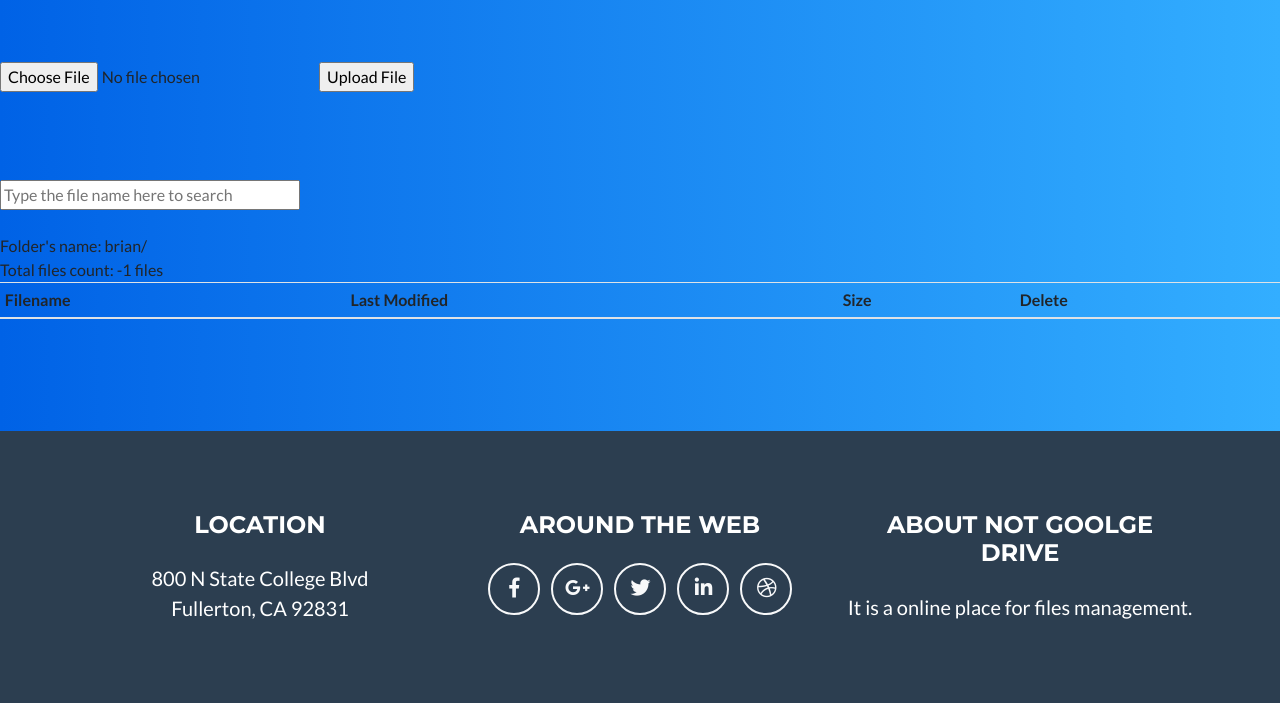
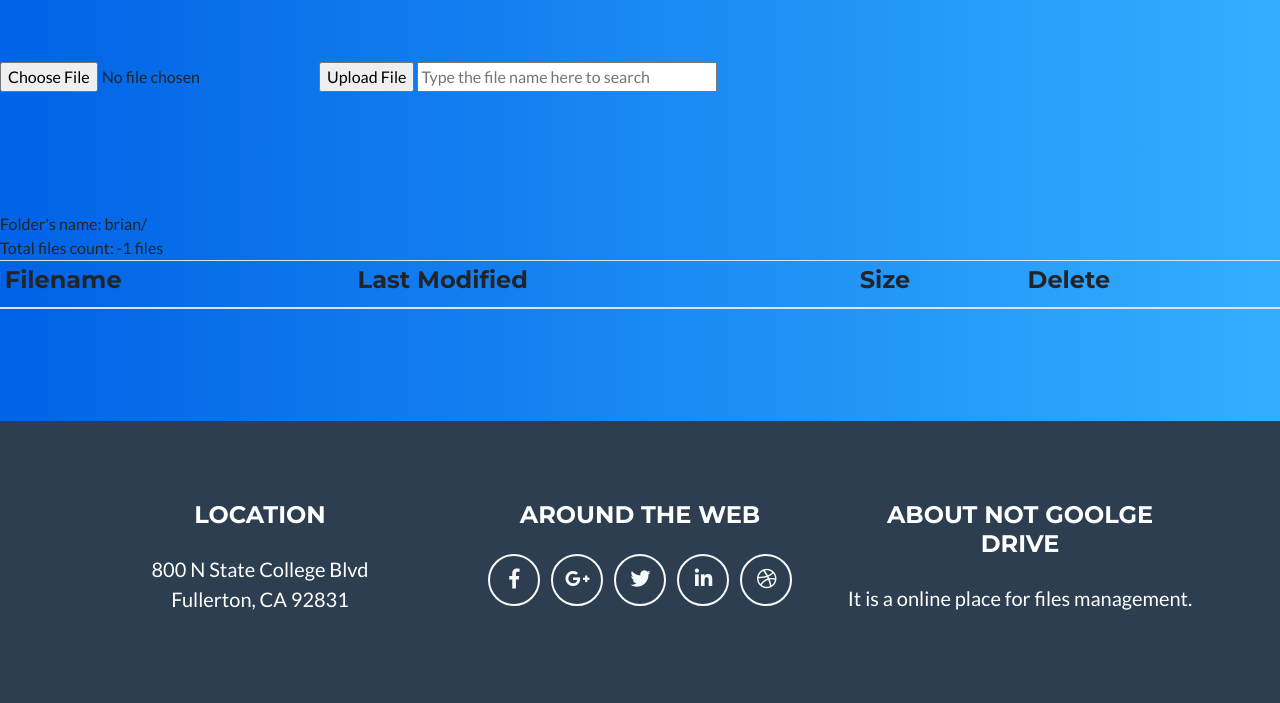
Before and after one commit to ewrybovic/Not-Google-Drive, a PHP site: page /profile.php in a window 1280 px wide. Shown: the part 106-809 px from the top of the page. After the commit the page ends 716 px from the top, so only its background shows below. Run offline with PHP 8.4, Linux system fonts and the light colour scheme; a user stored in the database is signed in; lists and menus that the app fills with data are empty.

Commit message:
style page

```diff
--- a/profile.php
+++ b/profile.php
@@ -57,16 +57,17 @@
     <br /><br /><br />
 
         <form action="php/upload.php" method="post" enctype="multipart/form-data">
-          <div class="form-group">
-            <input type="file" name="fileToUpload" id="fileToUpload">
-            <input type="submit" name="submit" value="Upload File">
+          <div class="download">
+            <input class="inputLogin" type="file" name="fileToUpload" id="fileToUpload" required>
+            <input class="inputLogin" type="submit" name="submit" value="Upload File">
+            <input class="inputLogin" id="input" type="text" onkeyup="SearchFunction()" placeholder="Type the file name here to search" style="width:300px;"></input>
           </div>
         </form>
 
     <br /><br /><br />
 
     <!-- search bar -->
-    <span style="width:50%"><input id="input" type="text" onkeyup="SearchFunction()" placeholder="Type the file name here to search" style="width:300px;"></input>
+    <span style="width:50%">
     </span>
 
 
@@ -76,10 +77,10 @@
     <table class="table table-sm table-striped" style="width:100%" id="list">
       <thead>
         <tr>
-          <th>Filename</th>
-          <th>Last Modified</th>
-          <th>Size</th>
-          <th>Delete</th>
+          <th><h4>Filename</h4></th>
+          <th><h4>Last Modified</h4></th>
+          <th><h4>Size</h4></th>
+          <th><h4>Delete</h4></th>
         </tr>
         <?php
         session_start();
```
